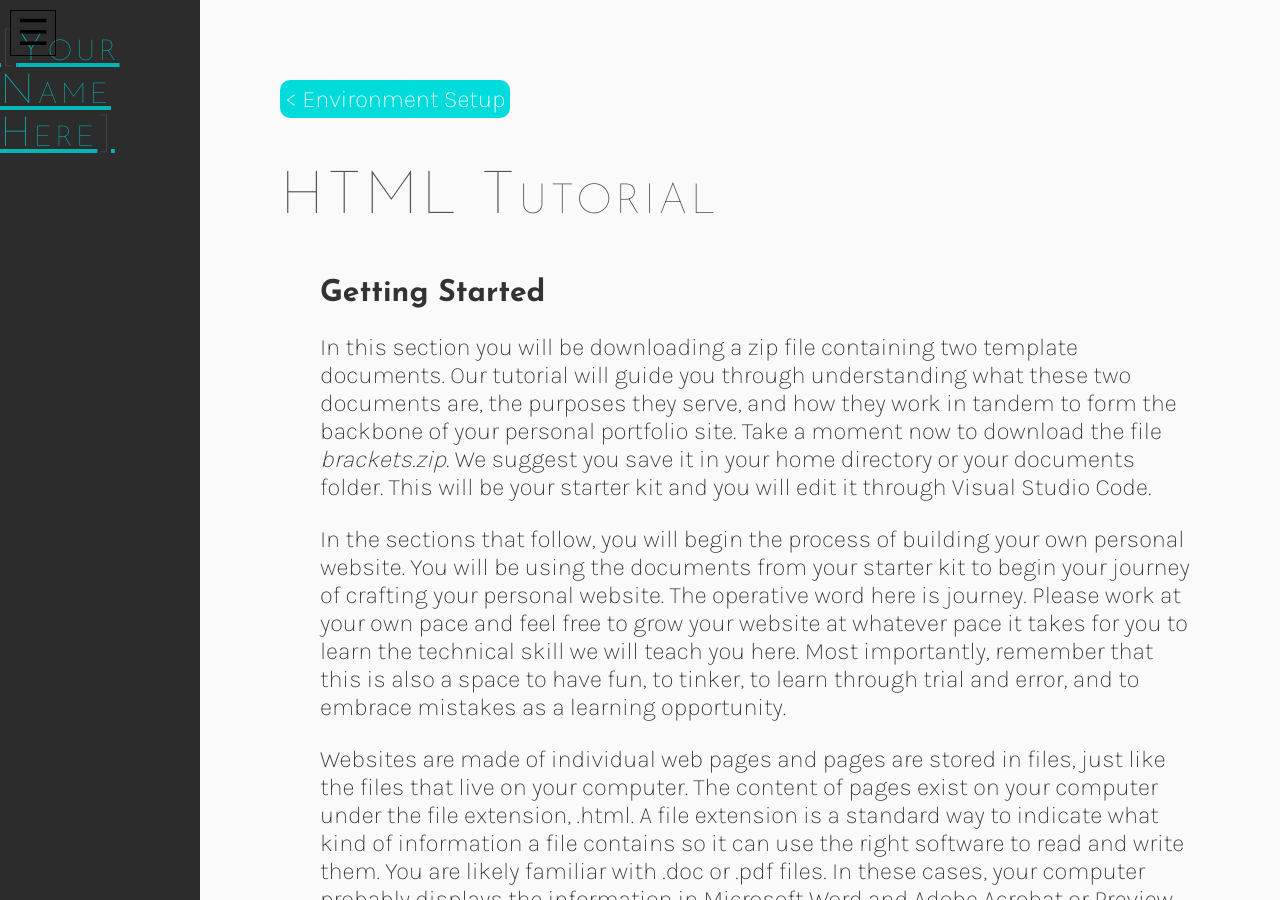
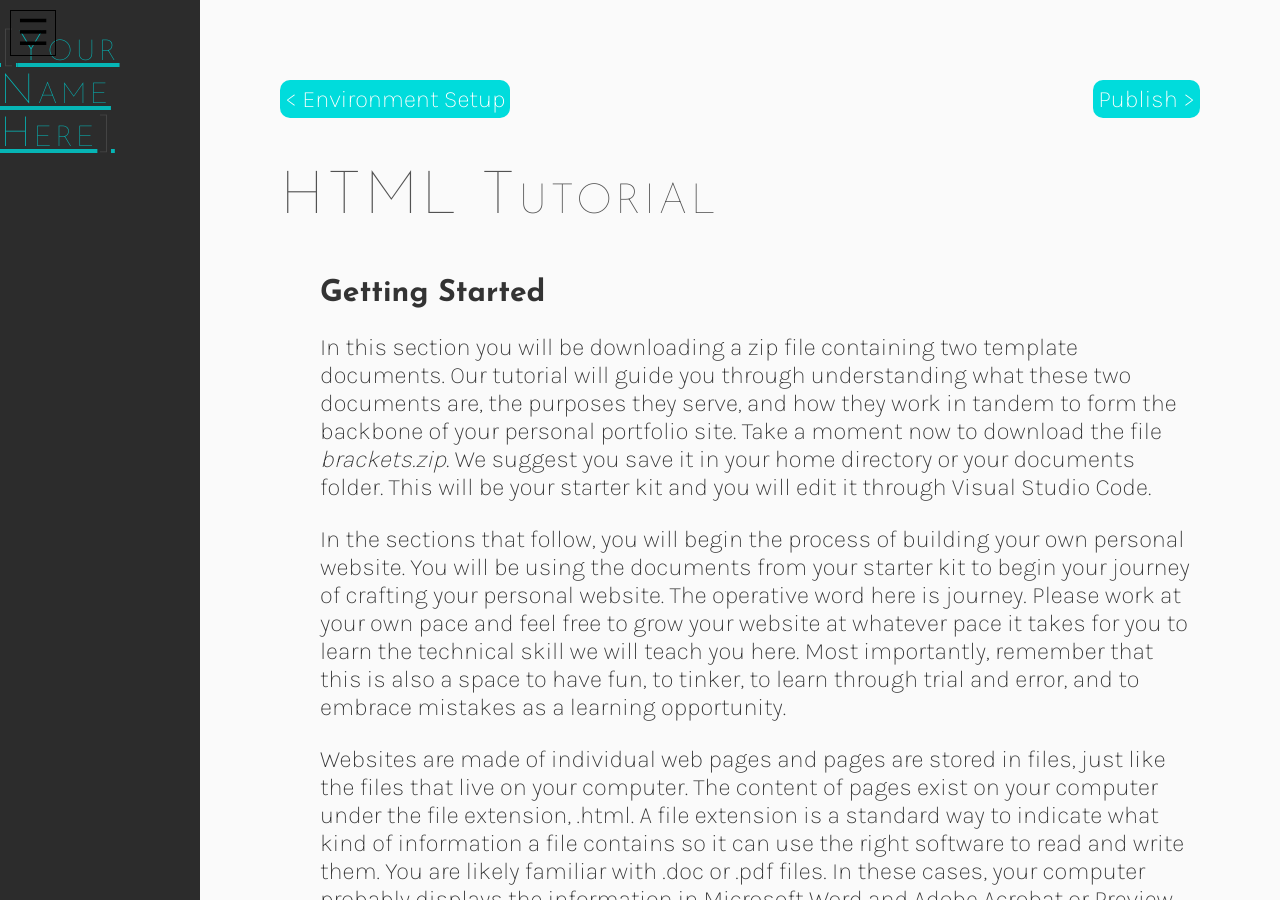
Before and after one commit to scholarslab/brackets, a Jekyll site: the page built from tutorial.html, in a window 1280 px wide and 900 px high. Built offline with Jekyll 4.4.1, drawn with Linux system fonts in a browser that asks for light colours.

Commit message:
adds publish and credit to nav

```diff
--- a/_config.yml
+++ b/_config.yml
@@ -35,11 +35,13 @@
   - design-ethos
   - environment
   - tutorial
+  - publish
 
 
 complementary_navigation:
   - about
   - glossary
+  - credits
 
 # Build settings
 plugins:
```
